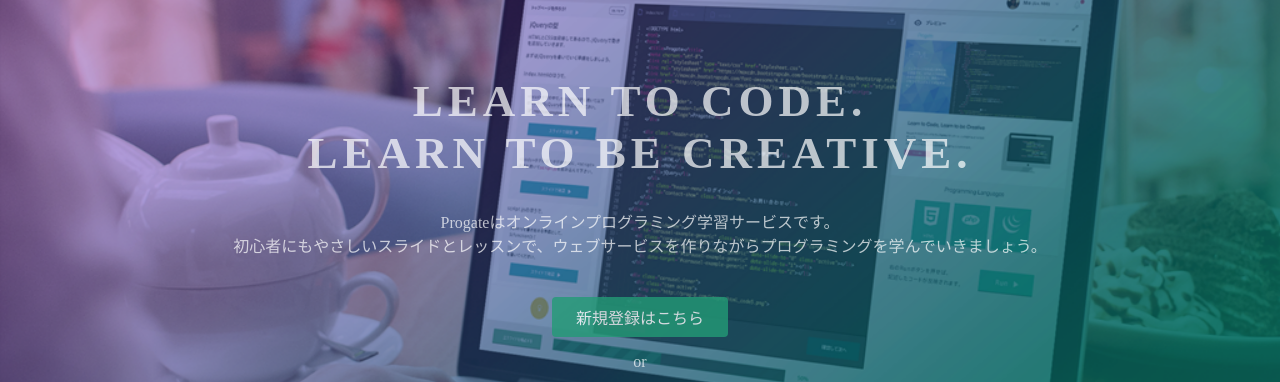
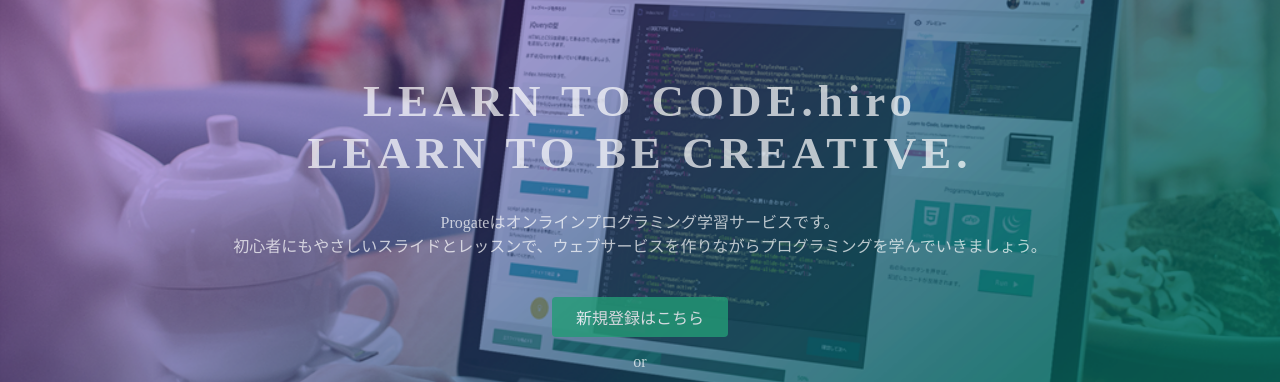
Before and after one commit to hiroo7/hiroo7.github.io, a plain HTML site: page index.html in a window 1280 px wide. Shown: the part 135-517 px from the top of the page. Drawn offline with Linux system fonts and the light colour scheme.

Commit message:
Update index.html

```diff
--- a/index.html
+++ b/index.html
@@ -23,7 +23,7 @@
   </header>
   <div class="top-wrapper">
     <div class="container">
-      <h1>LEARN TO CODE.<br>LEARN TO BE CREATIVE.</h1>
+      <h1>LEARN TO CODE.hiro<br>LEARN TO BE CREATIVE.</h1>
       <p>Progateはオンラインプログラミング学習サービスです。<br>初心者にもやさしいスライドとレッスンで、ウェブサービスを作りながらプログラミングを学んでいきましょう。</p>
       <div class="btn-wrapper">
         <a href="#" class="btn signup">新規登録はこちら</a>
```
